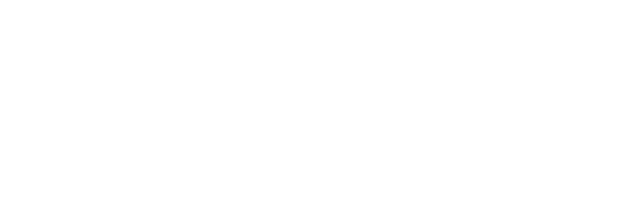
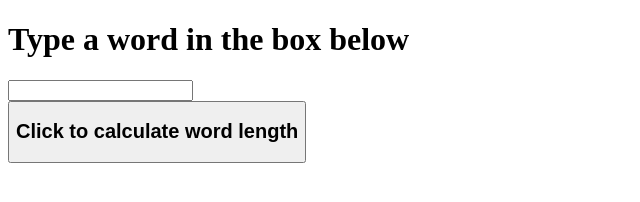
Before and after one commit to AhmedAlkh/word-count, a plain HTML site: page index.html in a window 1280 px wide. Shown: the whole page, without its empty margins (0-640 px from the left). Drawn offline with Linux system fonts and the light colour scheme.

Commit message:
created app structure

```diff
--- a/index.html
+++ b/index.html
@@ -8,6 +8,12 @@
     <title>Word Count Tool</title>
 </head>
 <body>
+    <h1>Type a word in the box below</h1>
+    <input id="str" value="" type="text">
+    <div id="output"></div>
+    <button id="btn">
+        <h2>Click to calculate word length</h2>
+    </button>
 
     <script src="index.js"></script>
 </body>
```
